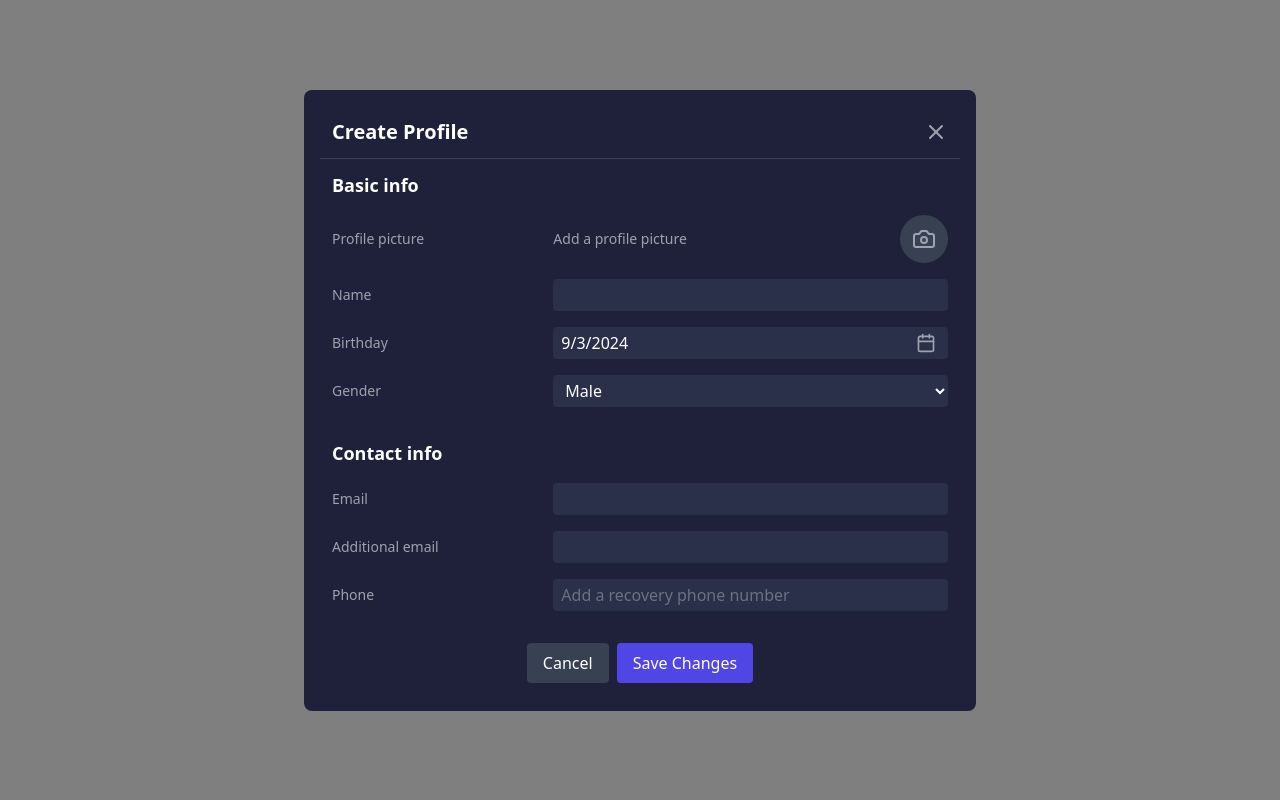
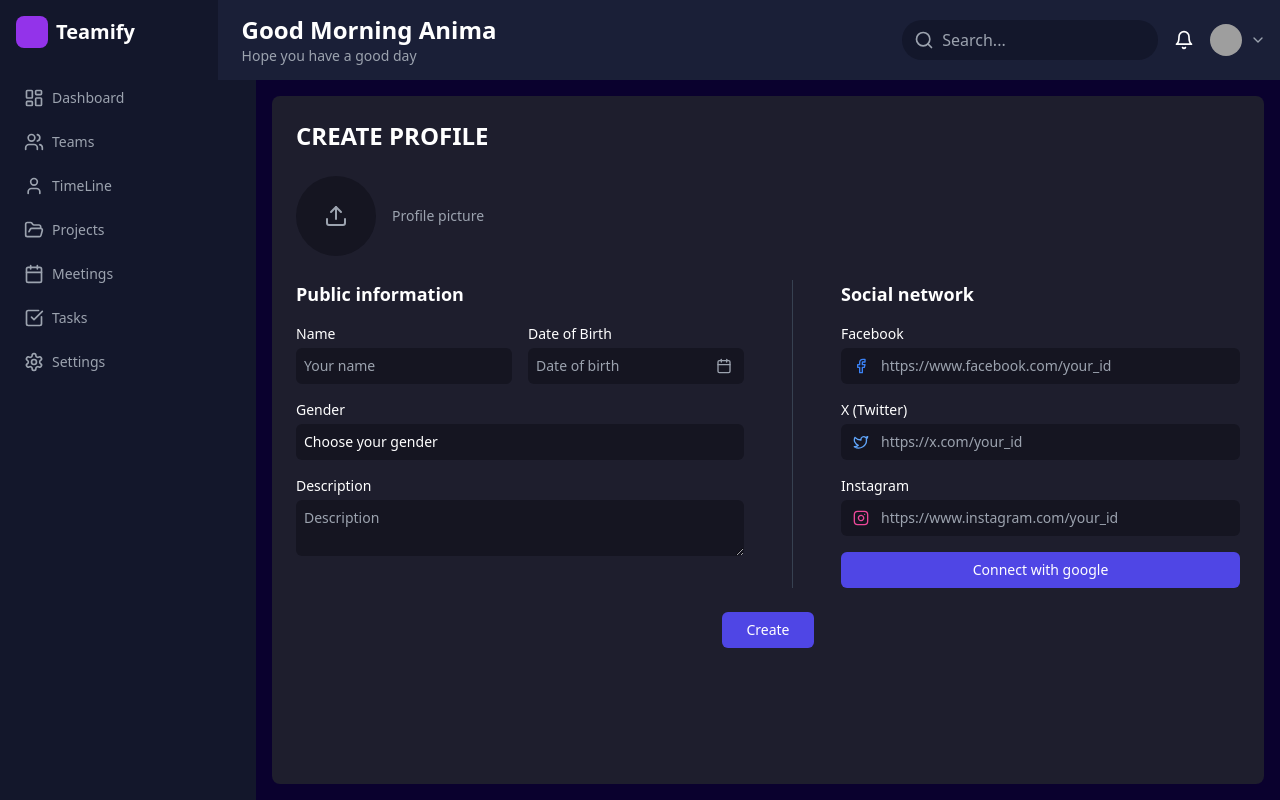
Before and after one commit to carp-team-llc/izy-task-frontend, a React (Vite) app: page /profile in a window 1280 px wide. Built offline with nearby package versions, Linux system fonts and the light colour scheme; no server answers; grey boxes are pictures that could not be loaded.

Commit message:
changes profile

```diff
--- a/src/component/header/Header.tsx
+++ b/src/component/header/Header.tsx
@@ -1,11 +1,10 @@
 import React, { useState } from 'react'
-import { Bell, ChevronDown, Search, User, LogIn, LogOut,  } from 'lucide-react'
-import CreateProfile from "../../page/profile/CreateProfile"
+import { Bell, ChevronDown, Search, User, LogIn, LogOut } from 'lucide-react'
+import { NavLink } from 'react-router-dom'; // Import NavLink
 
 const Header: React.FC = () => {
   const [isLoggedIn, setIsLoggedIn] = useState(false)
   const [isDropdownOpen, setIsDropdownOpen] = useState(false)
-  const [isModalOpen, setIsModalOpen] = useState(false)
 
   const toggleDropdown = () => setIsDropdownOpen(!isDropdownOpen)
 
@@ -18,17 +17,6 @@ const Header: React.FC = () => {
     setIsLoggedIn(false)
     setIsDropdownOpen(false)
   }
-  const handleMyProfile = () => {
-    console.log("My profile")
-    setIsDropdownOpen(false)
-  }
-  const handleOpenModal = () => {
-    setIsModalOpen(true);
-  };
-
-  const handleCloseModal = () => {
-    setIsModalOpen(false);
-  };
 
   return (
     <div className="fixed top-0 left-[17%] w-[83.8%] h-20 z-50 flex justify-between items-center p-6 bg-[#1a1f37]">
@@ -63,14 +51,15 @@ const Header: React.FC = () => {
             <div className="absolute right-0 mt-2 w-48 rounded-md shadow-lg py-1 bg-[#13172b] ring-1 ring-black ring-opacity-5 focus:outline-none ">
               {isLoggedIn ? (
                 <>
-                  <button
-                    onClick={handleOpenModal}
-                    className="flex items-center px-4 py-2 text-sm text-white hover:bg-gray-800 w-full text-left "
+                  {/* Change button to NavLink */}
+                  <NavLink
+                    to="/profile" // Specify the path to the profile page
+                    className="flex items-center px-4 py-2 text-sm text-white hover:bg-gray-800 w-full text-left"
+                    onClick={() => setIsDropdownOpen(false)} // Close dropdown on click
                   >
                     <User className="mr-3 h-5 w-5 text-white" aria-hidden="true" />
                     My Profile
-                  </button>
-                  {isModalOpen && <CreateProfile onClose={handleCloseModal} />}
+                  </NavLink>
                   <button
                     onClick={handleLogout}
                     className="flex items-center px-4 py-2 text-sm text-white hover:bg-gray-800 w-full text-left"
@@ -88,7 +77,6 @@ const Header: React.FC = () => {
                     <LogIn className="mr-3 h-5 w-5 text-gray-400" aria-hidden="true" />
                     Login
                   </button>
-
                 </>
               )}
             </div>
--- a/src/page/profile/CreateProfile.tsx
+++ b/src/page/profile/CreateProfile.tsx
@@ -1,166 +1,161 @@
 import React, { useState } from 'react'
-import { X, Camera, Calendar } from 'lucide-react'
-import DatePicker from "react-datepicker"
-import "react-datepicker/dist/react-datepicker.css"
+import { Upload, Calendar, Facebook, Twitter, Instagram } from 'lucide-react'
 
-interface UserProfileFormProps {
-  onClose: () => void
-}
-
-const UserProfileForm: React.FC<UserProfileFormProps> = ({ onClose }) => {
+const CreateProfileForm: React.FC = () => {
   const [formData, setFormData] = useState({
     name: '',
-    birthday: new Date(),
+    dateOfBirth: '',
     gender: '',
-    email1: '',
-    email2: '',
-    phone: '',
-    bio: '',
+    description: '',
+    facebook: '',
+    twitter: '',
+    instagram: ''
   })
-  const [birthdayPickerOpen, setBirthdayPickerOpen] = useState(false)
 
-  const handleChange = (e: React.ChangeEvent<HTMLInputElement | HTMLSelectElement>) => {
+  const handleInputChange = (e: React.ChangeEvent<HTMLInputElement | HTMLTextAreaElement | HTMLSelectElement>) => {
     const { name, value } = e.target
-    setFormData(prevData => ({ ...prevData, [name]: value }))
-  }
-
-  const handleBirthdayChange = (date: Date | null) => {
-    if (date) {
-      setFormData(prevData => ({ ...prevData, birthday: date }))
-      setBirthdayPickerOpen(false)
-    }
+    setFormData(prevState => ({ ...prevState, [name]: value }))
   }
 
   const handleSubmit = (e: React.FormEvent) => {
     e.preventDefault()
     console.log('Form submitted:', formData)
-    onClose()
+    // Handle form submission logic here
   }
 
   return (
-    <div className="fixed inset-0 bg-black bg-opacity-50 flex items-center justify-center p-2 z-50">
-      <div className="bg-[#1E2139] rounded-lg w-full max-w-2xl max-h-[90vh] overflow-y-auto scrollbar-hide p-4">
-        <div className="flex justify-between items-center p-3 border-b border-gray-700">
-          <h2 className="text-xl font-bold text-white">Create Profile</h2>
-          <button onClick={onClose} className="text-gray-400 hover:text-white">
-            <X size={24} />
-          </button>
+    <div className="bg-[#1E1E2D] text-white p-6 rounded-lg w-full max-w-7xl mx-auto h-[calc(96vh-5rem)] overflow-y-auto relative top-20">
+      <h1 className="text-2xl font-bold mb-6">CREATE PROFILE</h1>
+      <form onSubmit={handleSubmit} className="space-y-6">
+        <div className="flex items-center mb-6">
+          <div className="w-20 h-20 bg-[#151521] rounded-full flex items-center justify-center cursor-pointer hover:bg-opacity-80 transition-colors mr-4">
+            <Upload size={24} className="text-gray-400" />
           </div>
-
-        <form onSubmit={handleSubmit} className="p-3 space-y-4">
+          <p className="text-sm text-gray-400">Profile picture</p>
+        </div>
+        <div className="grid grid-cols-2 gap-12">
+          <div className="space-y-4">
+            <h2 className="text-lg font-semibold mb-2">Public information</h2>
+            <div className="grid grid-cols-2 gap-4">
               <div>
-            <h3 className="text-lg font-semibold text-white mb-2">Basic info</h3>
+                <label htmlFor="name" className="block text-sm font-medium mb-1">Name</label>
+                <input
+                  type="text"
+                  id="name"
+                  name="name"
+                  value={formData.name}
+                  onChange={handleInputChange}
+                  placeholder="Your name"
+                  className="w-full bg-[#151521] rounded-md p-2 text-sm text-white placeholder-gray-400"
+                />
               </div>
-
-          <div className="flex items-center space-x-4">
-            <span className="text-sm text-gray-400 w-1/3">Profile picture</span>
-            <div className="flex-1 flex items-center justify-between">
-              <span className="text-sm text-gray-400">Add a profile picture</span>
-              <div className="w-12 h-12 bg-gray-700 rounded-full flex items-center justify-center text-gray-400 cursor-pointer hover:bg-gray-600 transition-colors">
-                <Camera className="w-6 h-6" />
+              <div>
+                <label htmlFor="dateOfBirth" className="block text-sm font-medium mb-1">Date of Birth</label>
+                <div className="relative">
+                  <input
+                    type="text"
+                    id="dateOfBirth"
+                    name="dateOfBirth"
+                    value={formData.dateOfBirth}
+                    onChange={handleInputChange}
+                    placeholder="Date of birth"
+                    className="w-full bg-[#151521] rounded-md p-2 text-sm text-white placeholder-gray-400 pr-10"
+                  />
+                  <Calendar className="absolute right-3 top-1/2 transform -translate-y-1/2 text-gray-400" size={16} />
                 </div>
               </div>
             </div>
-
-          <ProfileInput label="Name" name="name" value={formData.name} onChange={handleChange} />
-
-          <div className="flex items-center space-x-4">
-            <span className="text-sm text-gray-400 w-1/3">Birthday</span>
-            <div className="flex-1 relative">
+            <div>
+              <label htmlFor="gender" className="block text-sm font-medium mb-1">Gender</label>
+              <select
+                id="gender"
+                name="gender"
+                value={formData.gender}
+                onChange={handleInputChange}
+                className="w-full bg-[#151521] rounded-md p-2 text-sm text-white appearance-none"
+              >
+                <option value="">Choose your gender</option>
+                <option value="male">Male</option>
+                <option value="female">Female</option>
+                <option value="other">Other</option>
+              </select>
+            </div>
+            <div>
+              <label htmlFor="description" className="block text-sm font-medium mb-1">Description</label>
+              <textarea
+                id="description"
+                name="description"
+                value={formData.description}
+                onChange={handleInputChange}
+                placeholder="Description"
+                rows={2}
+                className="w-full bg-[#151521] rounded-md p-2 text-sm text-white placeholder-gray-400"
+              ></textarea>
+            </div>
+          </div>
+          <div className="space-y-4 border-l border-gray-700 pl-12">
+            <h2 className="text-lg font-semibold mb-2">Social network</h2>
+            <div>
+              <label htmlFor="facebook" className="block text-sm font-medium mb-1">Facebook</label>
+              <div className="relative">
                 <input
                   type="text"
-                value={formData.birthday.toLocaleDateString()}
-                readOnly
-                className="w-full bg-[#2A2F4A] rounded px-2 py-1 text-white pr-10 cursor-pointer"
-                onClick={() => setBirthdayPickerOpen(true)}
+                  id="facebook"
+                  name="facebook"
+                  value={formData.facebook}
+                  onChange={handleInputChange}
+                  placeholder="https://www.facebook.com/your_id"
+                  className="w-full bg-[#151521] rounded-md p-2 pl-10 text-sm text-white placeholder-gray-400"
                 />
-              <Calendar
-                className="absolute right-3 top-1/2 transform -translate-y-1/2 text-gray-400 cursor-pointer"
-                size={20}
-                onClick={() => setBirthdayPickerOpen(true)}
-              />
-              {birthdayPickerOpen && (
-                <DatePicker
-                  selected={formData.birthday}
-                  onChange={handleBirthdayChange}
-                  onClickOutside={() => setBirthdayPickerOpen(false)}
-                  inline
-                />
-              )}
+                <Facebook className="absolute left-3 top-1/2 transform -translate-y-1/2 text-blue-500" size={16} />
               </div>
             </div>
-
-          <div className="flex items-center space-x-4">
-            <span className="text-sm text-gray-400 w-1/3">Gender</span>
-            <select
-              name="gender"
-              value={formData.gender}
-              onChange={handleChange}
-              className="flex-1 bg-[#2A2F4A] rounded px-2 py-1 text-white"
-            >
-              <option value="Male">Male</option>
-              <option value="Female">Female</option>
-              <option value="Other">Other</option>
-            </select>
+            <div>
+              <label htmlFor="twitter" className="block text-sm font-medium mb-1">X (Twitter)</label>
+              <div className="relative">
+                <input
+                  type="text"
+                  id="twitter"
+                  name="twitter"
+                  value={formData.twitter}
+                  onChange={handleInputChange}
+                  placeholder="https://x.com/your_id"
+                  className="w-full bg-[#151521] rounded-md p-2 pl-10 text-sm text-white placeholder-gray-400"
+                />
+                <Twitter className="absolute left-3 top-1/2 transform -translate-y-1/2 text-blue-400" size={16} />
               </div>
-
-          <div className="pt-4">
-            <h3 className="text-lg font-semibold text-white mb-2">Contact info</h3>
             </div>
-
-          <ProfileInput label="Email" name="email1" value={formData.email1} onChange={handleChange} />
-          <ProfileInput label="Additional email" name="email2" value={formData.email2} onChange={handleChange} />
-          <ProfileInput
-            label="Phone"
-            name="phone"
-            type="tel"
-            value={formData.phone}
-            onChange={handleChange}
-            placeholder="Add a recovery phone number"
+            <div>
+              <label htmlFor="instagram" className="block text-sm font-medium mb-1">Instagram</label>
+              <div className="relative">
+                <input
+                  type="text"
+                  id="instagram"
+                  name="instagram"
+                  value={formData.instagram}
+                  onChange={handleInputChange}
+                  placeholder="https://www.instagram.com/your_id"
+                  className="w-full bg-[#151521] rounded-md p-2 pl-10 text-sm text-white placeholder-gray-400"
                 />
-
-          <div className="flex justify-center space-x-2 pt-4">
+                <Instagram className="absolute left-3 top-1/2 transform -translate-y-1/2 text-pink-500" size={16} />
+              </div>
+            </div>
             <button
               type="button"
-              onClick={onClose}
-              className="px-4 py-2 bg-gray-700 text-white rounded hover:bg-gray-600"
+              className="w-full bg-indigo-600 text-white rounded-md p-2 mt-2 flex items-center justify-center space-x-2 hover:bg-indigo-700 transition-colors text-sm"
             >
-              Cancel
+              <span>Connect with google</span>
             </button>
-            <button
-              type="submit"
-              className="px-4 py-2 bg-indigo-600 text-white rounded hover:bg-indigo-500"
-            >
-              Save Changes
+          </div>
+        </div>
+        <div className="flex justify-center mt-4">
+          <button type="submit" className="bg-indigo-600 text-white rounded-md px-6 py-2 hover:bg-indigo-700 transition-colors text-sm">
+            Create
           </button>
         </div>
       </form>
     </div>
-    </div>
   )
 }
 
-interface ProfileInputProps {
-  label: string
-  name: string
-  value: string
-  onChange: (e: React.ChangeEvent<HTMLInputElement>) => void
-  type?: string
-  placeholder?: string
-}
-
-const ProfileInput: React.FC<ProfileInputProps> = ({ label, name, value, onChange, type = "text", placeholder }) => (
-  <div className="flex items-center space-x-4">
-    <span className="text-sm text-gray-400 w-1/3">{label}</span>
-    <input
-      type={type}
-      name={name}
-      value={value}
-      onChange={onChange}
-      placeholder={placeholder}
-      className="flex-1 bg-[#2A2F4A] rounded px-2 py-1 text-white placeholder-gray-500"
-    />
-  </div>
-)
-
-export default UserProfileForm
+export default CreateProfileForm
--- a/src/router/index.tsx
+++ b/src/router/index.tsx
@@ -23,10 +23,11 @@ export const router = createBrowserRouter([
       { path: "/dashboard", element: <DashBoard /> },
       { path: "/task", element: <Task /> },
       { path: "/timeline", element: <TimeLine/> },
+      { path: "/profile", element: <CreateProfile /> },
     ],
   },
   { path: "/login", element: <LoginPage /> },
   { path: "/register", element: <RegisterPage /> },
   { path: "/verify", element: <Verify /> },
-  { path: "/profile", element: <CreateProfile /> },
+
 ]);
```
Lines whose indentation alone changed are shown as unchanged.
